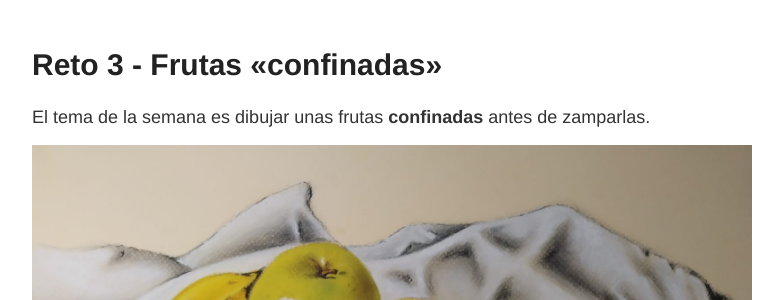
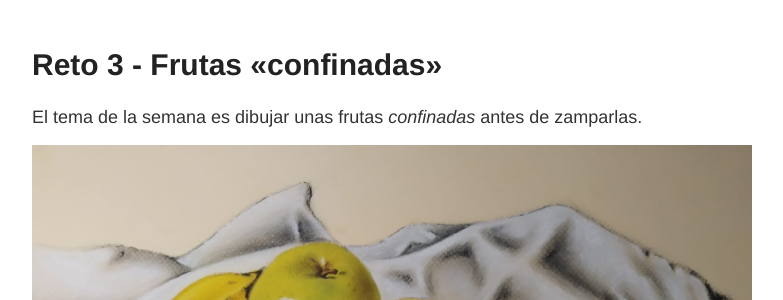
Before and after one commit to pinturitas/pinturitas.github.io, a Jekyll site: the page built from _posts/2020-03-30-reto03-frutas.md, in a window 1280 px wide. Shown: the part 122-422 px from the top of the page, without its empty margins (248-1031 px from the left). Built offline with Jekyll 4.4.1, drawn with Linux system fonts in a browser that asks for light colours; comment, search, counter and statistics services are not loaded.

```diff
--- a/_posts/2020-03-30-reto03-frutas.md
+++ b/_posts/2020-03-30-reto03-frutas.md
@@ -3,7 +3,7 @@ layout: post
 title: Reto 3 - Frutas «confinadas»
 ---
 
-El tema de la semana es dibujar unas frutas **confinadas** antes de zamparlas.
+El tema de la semana es dibujar unas frutas *confinadas* antes de zamparlas.
 
 ![Dibujo]({{ site.baseurl }}/obras/reto03/2020-03-30-reto03-foto01.jpg "Título: Rollo, Autor: x")
 ![Dibujo]({{ site.baseurl }}/obras/reto03/2020-03-30-reto03-foto02.jpg "Título: Rollo, Autor: x")
```
